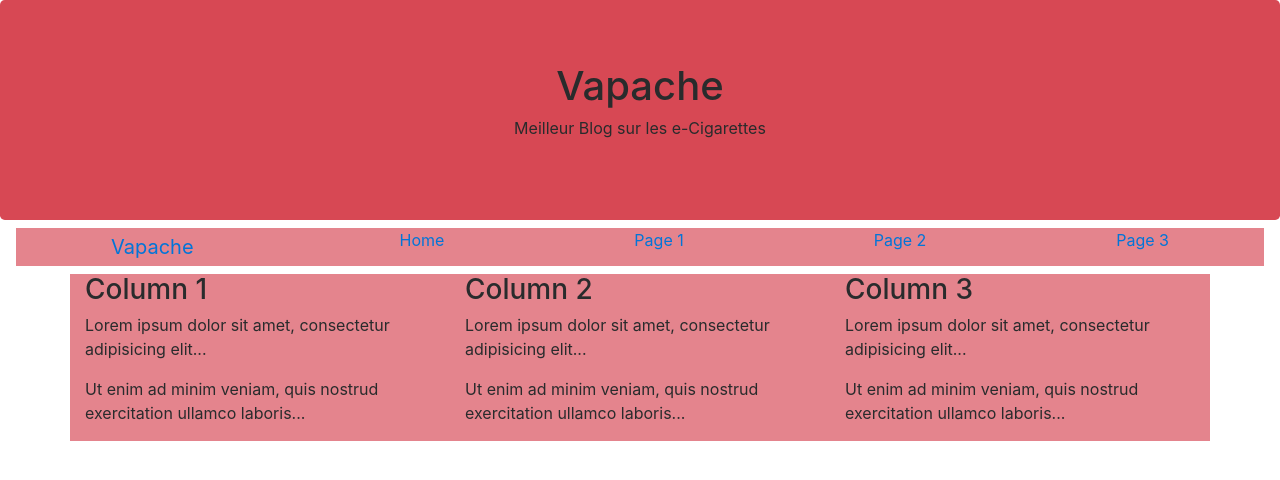
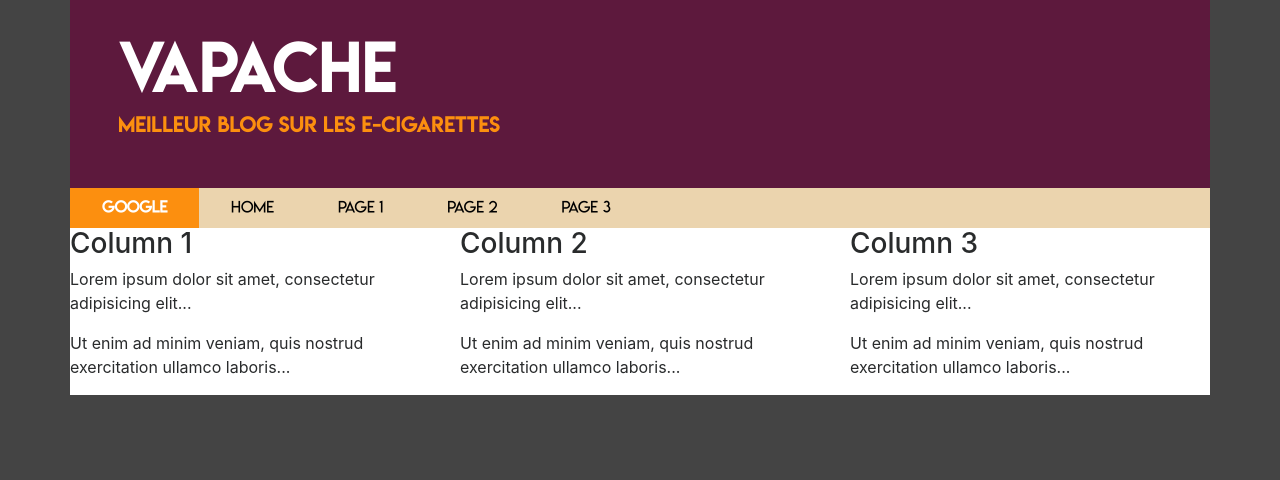
Before and after one commit to Noddin/Projet_web_4A, a Django app: a page that uses vapache/blog/templates/index.html in a window 1280 px wide. Shown: the top 480 px of the page. Run offline with Django 3.2, Linux system fonts and the light colour scheme; some libraries are stand-ins or nearby versions.

Commit message:
Design Jumborton and Navigation Bar

```diff
--- a/vapache/blog/static/stylesheets/data.styl
+++ b/vapache/blog/static/stylesheets/data.styl
@@ -1,9 +1,43 @@
-red-light= #e4848d
-red = #d74854
-red-dark = #c3303d
-
+//Dimension
 xs-max = 768px
 sm-max = 970px
 md-max = 1170px
 
-font = sans-serif
+//Colors
+
+white = #fff
+grey = #444
+black = #000
+wine = #5d193d
+orange = #fc8f0f
+beige = #ebd4ae
+
+//Fonts
+
+//main-font
+@font-face
+  font-family: 'lemonmilkregular';
+  src: url('fonts/lemonmilk-webfont.woff2') format('woff2'),
+    url('fonts/lemonmilk-webfont.woff') format('woff');
+  font-weight: normal;
+  font-style: normal;
+
+//main-font-light
+@font-face
+  font-family: 'lemonmilk_lightregular';
+  src: url('fonts/lemonmilklight-webfont.woff2') format('woff2'),
+       url('fonts/lemonmilklight-webfont.woff') format('woff');
+  font-weight: normal;
+  font-style: normal;
+
+main-font = lemonmilkregular
+main-font-light = lemonmilk_lightregular
+
+//Transition Function
+//background color
+transition(type, time)
+  -webkit-transition type time /* Safari, Chrome and Opera > 12.1 */
+  -moz-transition type time /* Firefox < 16 */
+  -ms-transition type time /* Internet Explorer */
+  -o-transition type time /* Opera < 12.1 */
+  transition type time
--- a/vapache/blog/static/stylesheets/style.css
+++ b/vapache/blog/static/stylesheets/style.css
@@ -1,16 +1,69 @@
+@font-face {
+  font-family: 'lemonmilkregular';
+  src: url("fonts/lemonmilk-webfont.woff2") format('woff2'), url("fonts/lemonmilk-webfont.woff") format('woff');
+  font-weight: normal;
+  font-style: normal;
+}
+@font-face {
+  font-family: 'lemonmilk_lightregular';
+  src: url("fonts/lemonmilklight-webfont.woff2") format('woff2'), url("fonts/lemonmilklight-webfont.woff") format('woff');
+  font-weight: normal;
+  font-style: normal;
+}
+body {
+  background-color: #444;
+}
 .jumbotron {
-  background-color: #d74854;
+  background-color: #5d193d;
+  border-radius: 0;
   margin: 0em;
+  font-family: lemonmilkregular;
+  padding: 2em 3em;
+}
+.jumbotron h1 {
+  color: #fff;
+  font-size: 4em;
+}
+.jumbotron p {
+  color: #fc8f0f;
+  font-size: 1.25em;
 }
 .container {
-  background-color: #e4848d;
+  background-color: #fff;
+  padding: 0;
 }
-.navbar ul {
+.navbar-bar {
   display: flex;
-  flex-direction: row;
-  justify-content: space-around;
-  background-color: #e4848d;
+  list-style-type: none;
+  margin: 0;
+  padding: 0;
+  background-color: #ebd4ae;
 }
-.navbar ul :focus {
-  background-color: #d74854;
+.navbar-bar li a {
+  font-family: lemonmilk_lightregular;
+  display: block;
+  color: #000;
+  padding: 0.5em 2em;
+  text-decoration: none;
+  font-size: 1em;
+  -webkit-transition: background-color 0.5s /* Safari, Chrome and Opera > 12.1 */;
+  -moz-transition: background-color 0.5s /* Firefox < 16 */;
+  -ms-transition: background-color 0.5s /* Internet Explorer */;
+  -o-transition: background-color 0.5s /* Opera < 12.1 */;
+  transition: background-color 0.5s;
 }
+@media (max-width: 768px) {
+  .navbar-bar li a {
+    font-size: 0.8em;
+    padding: 0.5em 0.5em;
+  }
+}
+.navbar-bar li a.active {
+  background-color: #fc8f0f;
+  color: #fff;
+  font-weight: bold;
+}
+.navbar-bar li a:hover:not(.active) {
+  background-color: #444;
+  color: #fff;
+}
--- a/vapache/blog/static/stylesheets/style.styl
+++ b/vapache/blog/static/stylesheets/style.styl
@@ -1,17 +1,49 @@
 @require "./data.styl"
 
+body
+  background-color grey
+
 .jumbotron
-  background-color  red
+  background-color  wine
+  border-radius 0
   margin 0em
+  font-family main-font
+  padding 2em 3em
+  h1
+    color white
+    font-size 4em
+  p
+    color orange
+    font-size 1.25em
 
 .container
-  background-color red-light
+  background-color white
+  padding 0
 
-.navbar
-  ul
-    display flex
-    flex-direction row
-    justify-content space-around
-    background-color red-light
-    :focus
-      background-color red
+//Navigation bar
+
+.navbar-bar
+  display flex
+  list-style-type: none;
+  margin: 0;
+  padding: 0;
+  background-color: beige;
+  li
+    & a
+      font-family main-font-light
+      display block
+      color black
+      padding 0.5em 2em
+      text-decoration none
+      font-size 1em
+      transition(background-color, .5s)
+      @media(max-width xs-max)
+        font-size 0.8em
+        padding 0.5em 0.5em
+      &.active
+        background-color orange
+        color white
+        font-weight: bold;
+      &:hover:not(.active)
+        background-color grey
+        color white
--- a/vapache/blog/templates/components/jumborton.html
+++ b/vapache/blog/templates/components/jumborton.html
@@ -1,4 +1,4 @@
-<div class="jumbotron text-center">
+<div class="jumbotron">
   <h1>Vapache</h1>
   <p>Meilleur Blog sur les e-Cigarettes</p>
 </div>
--- a/vapache/blog/templates/components/navbar.html
+++ b/vapache/blog/templates/components/navbar.html
@@ -1,10 +1,7 @@
-<nav class="navbar navbar-default">
-    <ul class="nav navbar-nav">
-      <li class="navbar-header"><a class="navbar-brand" href="#">Vapache</a></li>
-      <li class="active"><a href="#">Home</a></li>
-      <li><a href="#">Page 1</a></li>
-      <li><a href="#">Page 2</a></li>
-      <li><a href="#">Page 3</a></li>
-    </ul>
-  </div>
-</nav>
+<ul class="navbar-bar">
+  <li><a class="active" href="https://www.google.com/">Google</a></li>
+  <li><a href="#">Home</a></li>
+  <li><a href="#">Page 1</a></li>
+  <li><a href="#">Page 2</a></li>
+  <li><a href="#">Page 3</a></li>
+</ul>
--- a/vapache/blog/templates/index.html
+++ b/vapache/blog/templates/index.html
@@ -10,24 +10,24 @@
     <link rel="stylesheet" href="{% static 'stylesheets/style.css'%}">
   </head>
   <body>
+    <div class="container">
 
     {% include 'components/jumborton.html' %}
 
     {% include 'components/navbar.html' %}
 
-    <div class="container">
       <div class="row">
-        <div class="col-sm-4">
+        <div class="col-lg-4">
           <h3>Column 1</h3>
           <p>Lorem ipsum dolor sit amet, consectetur adipisicing elit...</p>
           <p>Ut enim ad minim veniam, quis nostrud exercitation ullamco laboris...</p>
         </div>
-        <div class="col-sm-4">
+        <div class="col-lg-4">
           <h3>Column 2</h3>
           <p>Lorem ipsum dolor sit amet, consectetur adipisicing elit...</p>
           <p>Ut enim ad minim veniam, quis nostrud exercitation ullamco laboris...</p>
         </div>
-        <div class="col-sm-4">
+        <div class="col-lg-4">
           <h3>Column 3</h3>
           <p>Lorem ipsum dolor sit amet, consectetur adipisicing elit...</p>
           <p>Ut enim ad minim veniam, quis nostrud exercitation ullamco laboris...</p>
```
Also changed, not shown: vapache/blog/static/stylesheets/data.css (+12 -0 lines), vapache/blog/static/stylesheets/fonts/lemonmilk-webfont.woff (added), vapache/blog/static/stylesheets/fonts/lemonmilk-webfont.woff2 (added), vapache/blog/static/stylesheets/fonts/lemonmilklight-webfont.woff (added), vapache/blog/static/stylesheets/fonts/lemonmilklight-webfont.woff2 (added), 1 other file.
